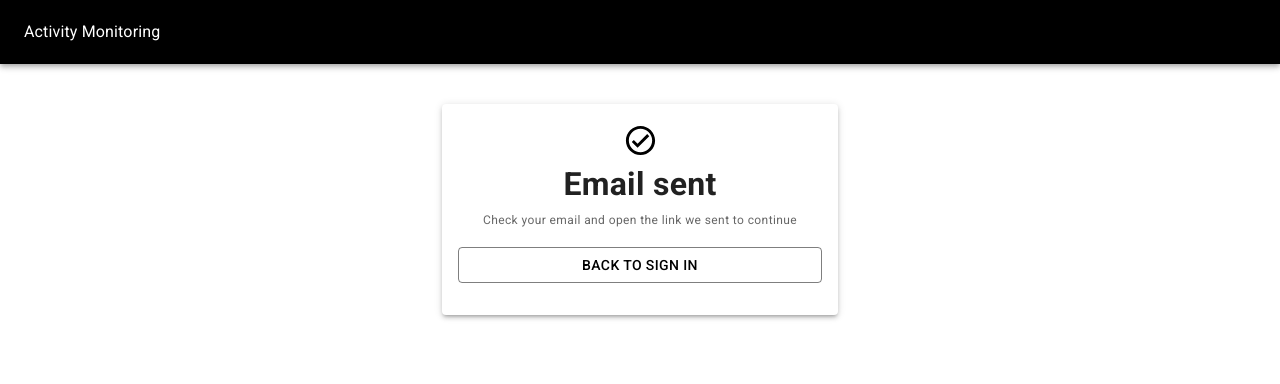
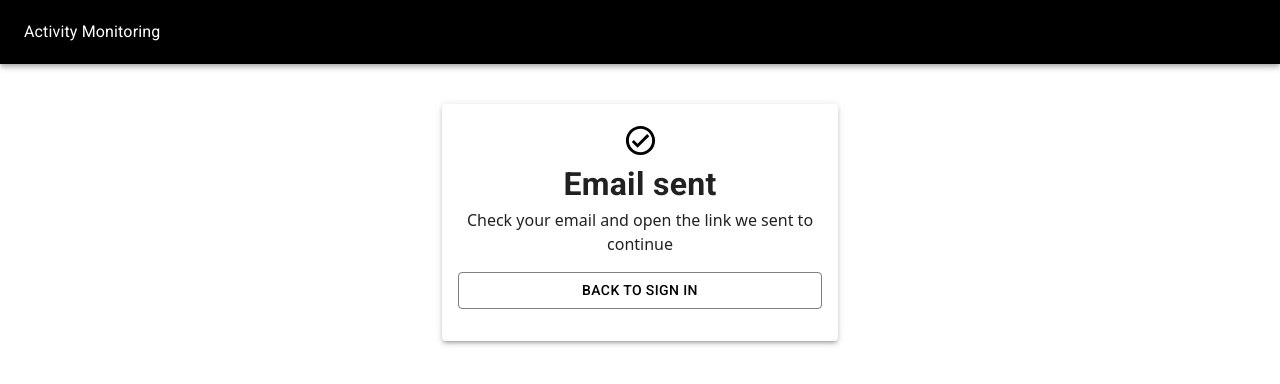
Before and after one commit to 1Yernur1/activity-monitor-v2, a Next.js app: page /auth/email-verified in a window 1280 px wide. Shown: the top 384 px of the page. Built offline with nearby package versions, Linux system fonts and the light colour scheme.

Commit message:
V2-13 resolve email verified page info text style bug

```diff
--- a/app/auth/email-verified/components/EmailVerifiedFrom.tsx
+++ b/app/auth/email-verified/components/EmailVerifiedFrom.tsx
@@ -20,9 +20,9 @@
         <Paper elevation={3} className="p-4 flex flex-col items-center">
           <EmailVerifiedFormAvatar />
           <FormTitle title="Email sent" />
-          <FormHelperText className="text-center text-base">
+          <p className="text-center text-base">
             Check your email and open the link we sent to continue
-          </FormHelperText>
+          </p>
           <ResetButton />
         </Paper>
       </Grow>
```
